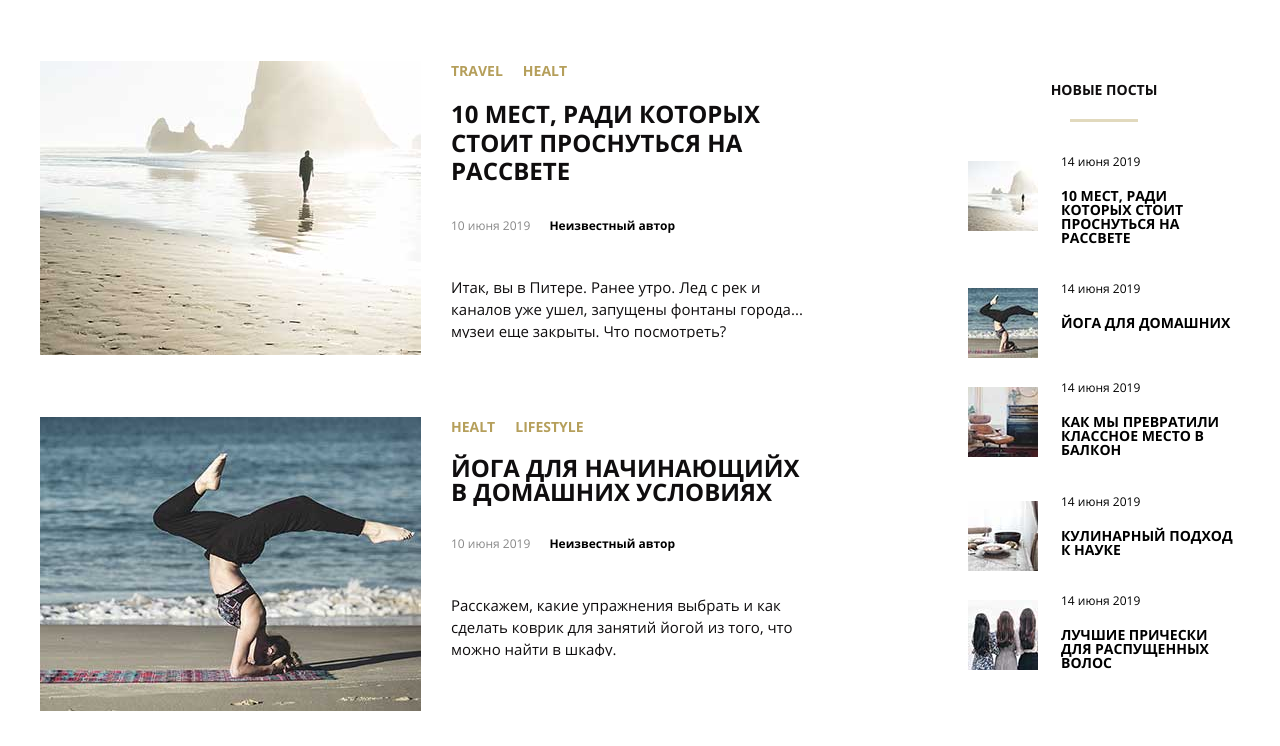
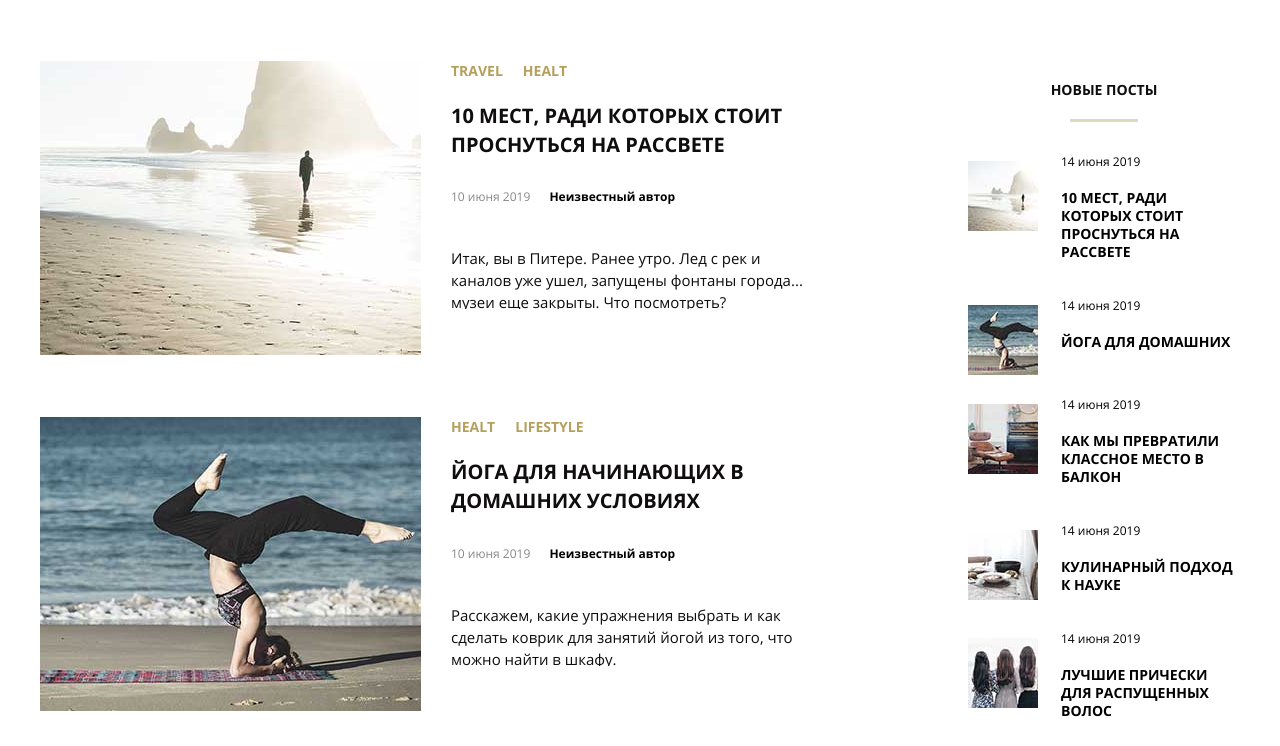
Before and after one commit to Kateshenyang/MQ-diploma, a plain HTML site: page index.html in a window 1280 px wide. Shown: the part 1039-1785 px from the top of the page. Drawn offline with Linux system fonts and the light colour scheme; files whose address does not match are found by name.

Commit message:
Add files via upload

```diff
--- a/css/style.css
+++ b/css/style.css
@@ -408,7 +408,8 @@ a{
   margin-bottom: 37px;
   text-decoration: none;
   color: #0f0d0e;
-  line-height: 24px;
+  font-size: 20px;
+  line-height: 1.2;
   font-weight: 700;
 }
 
@@ -496,7 +497,7 @@ a{
 
 .sidebar-text {
   font-size: 14px;
-  line-height: 14px;
+  line-height: 1.3;
   color: #000000;
   font-weight: 700;
   text-transform: uppercase;
@@ -505,7 +506,7 @@ a{
 
 .sidebar-text:hover {
   font-size: 14px;
-  line-height: 14px;
+  line-height: 1.3;
   color: #b59f5b;
   font-weight: 700;
 }
--- a/index.html
+++ b/index.html
@@ -163,8 +163,7 @@
             </li>
           </ul>
           <a class="title-main" href="#0">
-            <h2>Йога для начинающийх в домашних условиях
-          </h2></a>
+            <h2><a class="title-main" href="#0">Йога для начинающих в домашних условиях</a></h2>
           <div class="article_meta">
             <time class="date" datetime="2019-07-10">10 июня 2019</time>
             <a class="author" href="#">Неизвестный автор</a>
```
